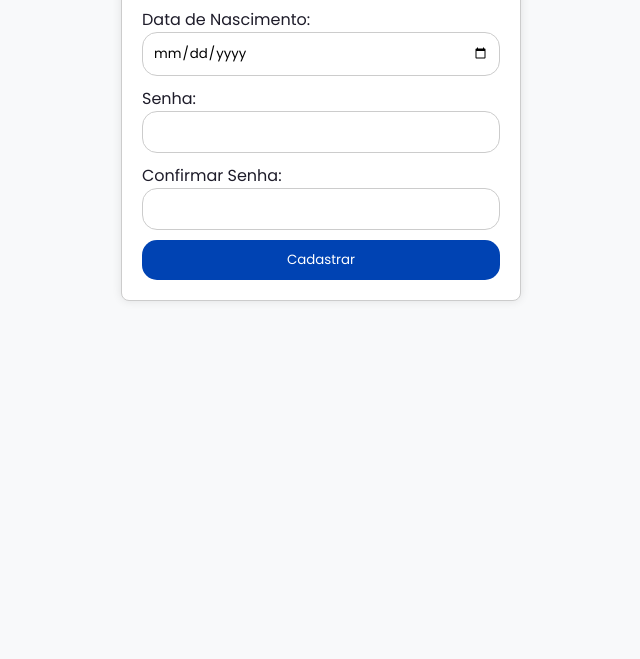
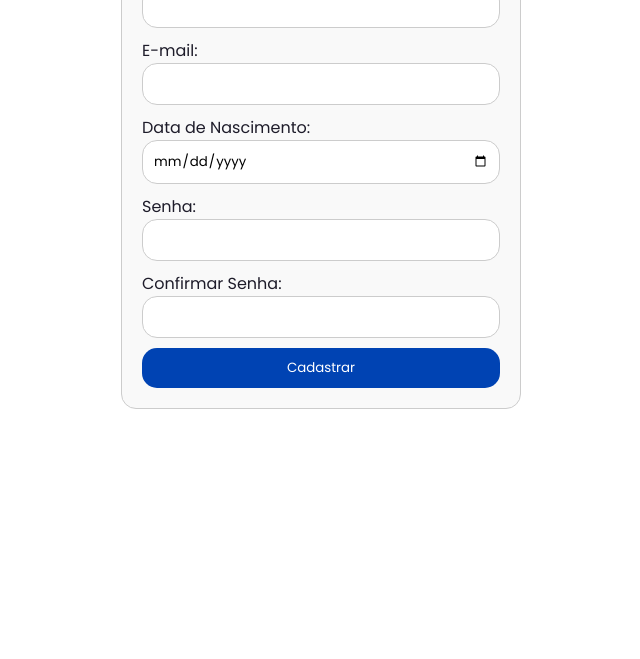
Before and after one commit to franciscomateusrodriguescastro/TrabalhoFinal_DesenvolvimentoWeb, a plain HTML site: page cadastro.html in a window 1280 px wide. Shown: the part 358-1017 px from the top of the page, without its empty margins (319-959 px from the left). Before the commit the page ends 800 px from the top, so only its background shows below. Drawn offline with nearby package versions, Linux system fonts and the light colour scheme.

Commit message:
atualização

```diff
--- a/style.css
+++ b/style.css
@@ -449,22 +449,3 @@ h1 {
     background-color: #ddd;
     color: #333;
 }
-body, html {
-    height: 100%;
-    margin: 0;
-    display: flex;
-    justify-content: center;
-    align-items: center;
-    background-color: #f8f9fa;
-}
-.container {
-    max-width: 400px;
-    width: 100%;
-    padding: 20px;
-    background-color: white;
-    box-shadow: 0 0 10px rgba(0, 0, 0, 0.1);
-    border-radius: 8px;
-}
-.btn-block {
-    width: 100%;
-}
```
